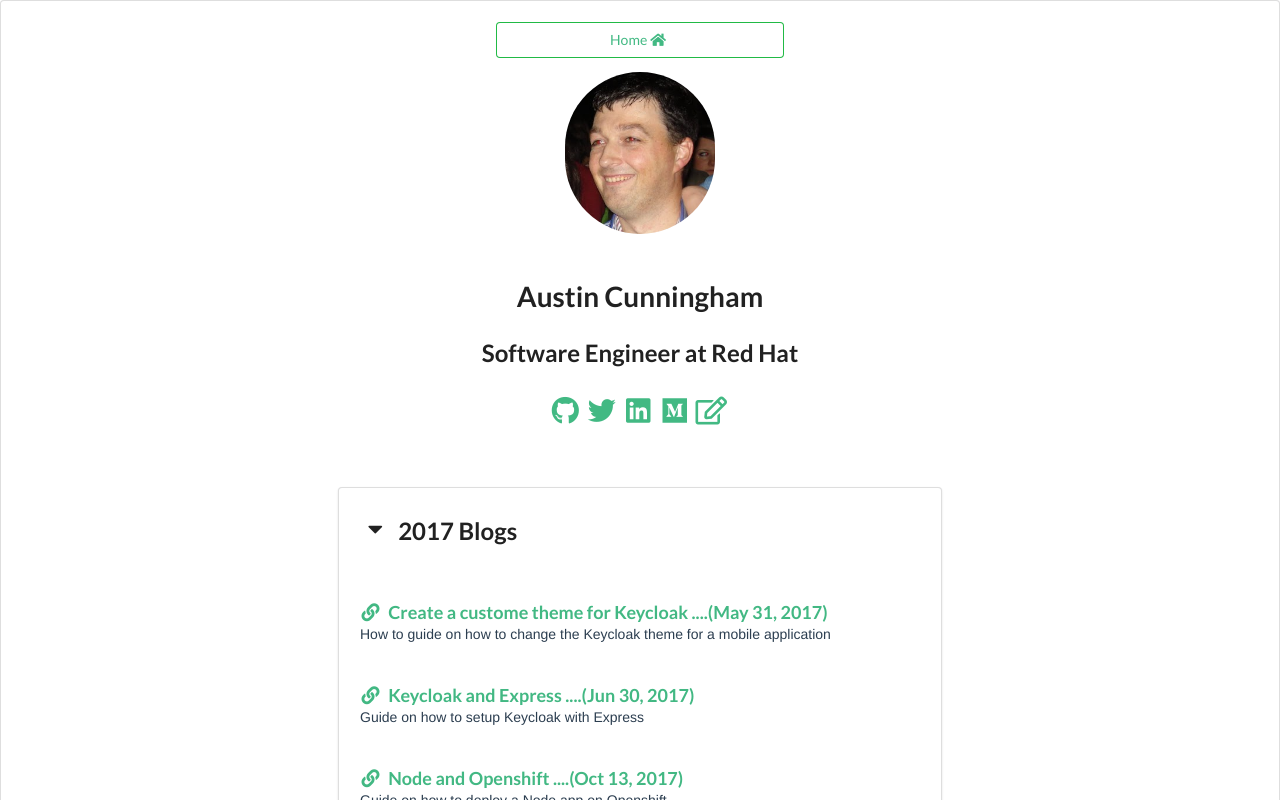
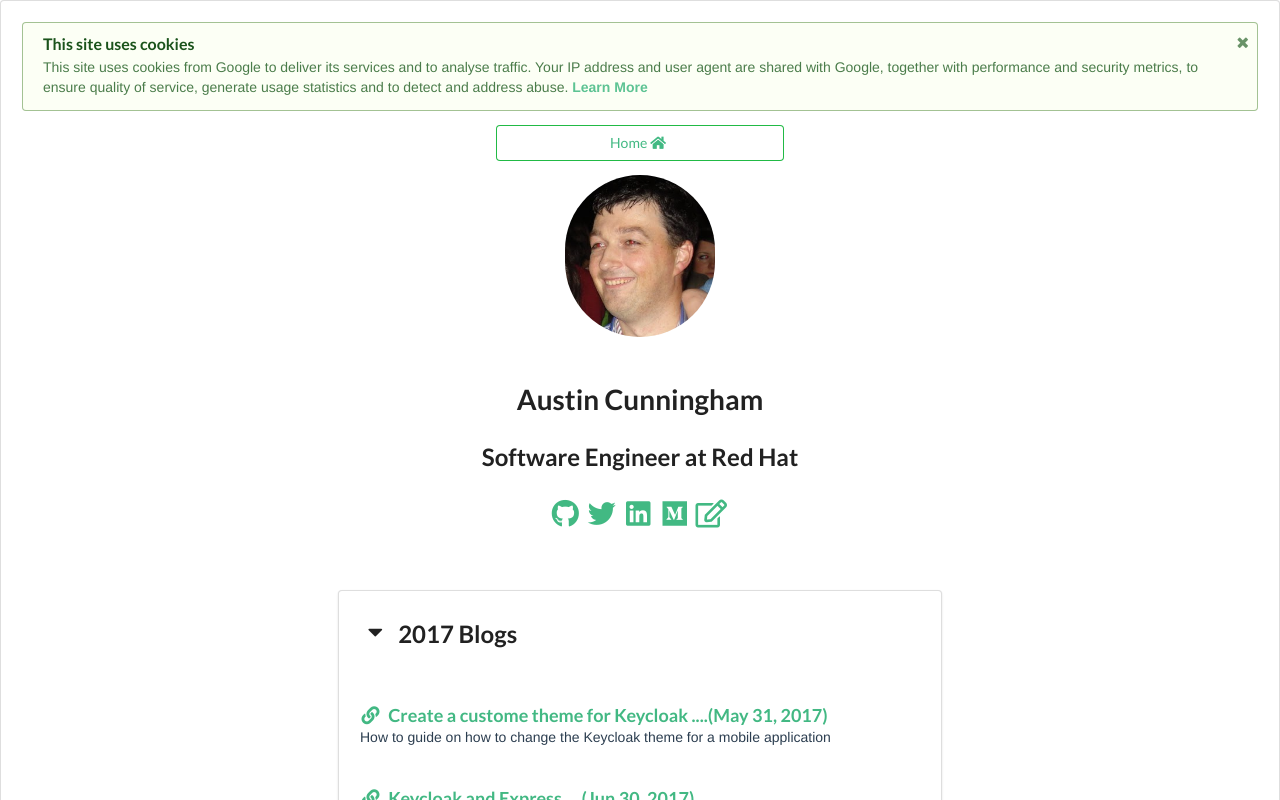
Before and after one commit to lydiacunningham/myblog, a Vue app: page / in a window 1280 px wide. Shown: the top 800 px of the page. Built offline with nearby package versions, Linux system fonts and the light colour scheme.

Commit message:
add a cookie message

```diff
--- a/public/index.html
+++ b/public/index.html
@@ -32,6 +32,15 @@
     (function (){
       $(document).ready(function(){
         $('.ui.accordion').accordion();
+        $('.basic.test.modal')
+          .modal('setting', 'closable', false)
+          .modal('show');
+        $('.message .close')
+          .on('click', function() {
+            $(this)
+              .closest('.message')
+              .transition('fade');
+          });
       });
     })();
   </script>
--- a/src/App.vue
+++ b/src/App.vue
@@ -1,6 +1,18 @@
 <template>
   <div id="app">
     <div class="ui padded segment">
+        <div class="ui floating success message">
+          <i class="close icon"></i>
+          <div class="header">
+            This site uses cookies
+          </div>
+          <p>This site uses cookies from Google to deliver its services and to analyse traffic.
+            Your IP address and user agent are shared with Google,
+            together with performance and security metrics, to ensure quality of service,
+            generate usage statistics and to detect and address abuse.
+            <a href="https://policies.google.com/technologies/cookies"><strong>Learn More</strong></a>
+          </p>
+        </div>
       <bar/>
       <router-view></router-view>
     </div>
```
